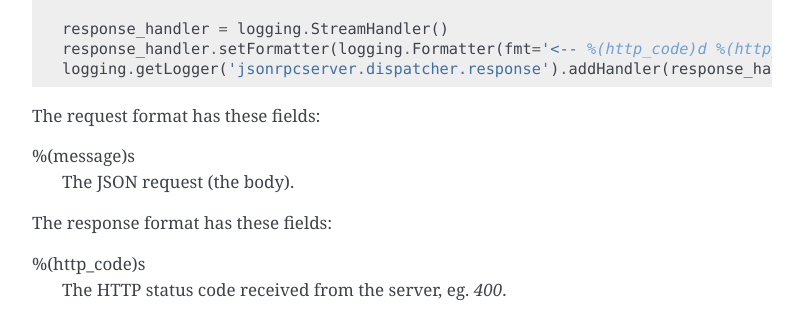
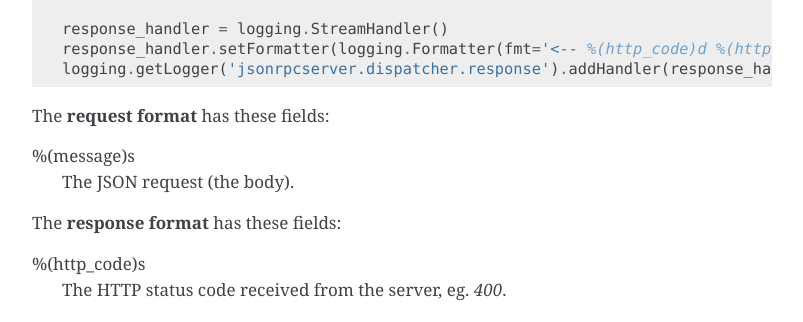
Before and after one commit to explodinglabs/jsonrpcserver, a Sphinx documentation site: the page built from doc/index.rst, in a window 1280 px wide and 900 px high, scrolled down 2462 px. Shown: the part 156-478 px from the top of the window, without its empty margins (238-1041 px from the left). Built offline with Sphinx 7.4.7, drawn with Linux system fonts in a browser that asks for light colours.

Commit message:
Documentation

```diff
--- a/doc/conf.py
+++ b/doc/conf.py
@@ -15,6 +15,7 @@
 
 import sys
 import os
+
 import alabaster
 
 # If extensions (or modules to document with autodoc) are in another directory,
--- a/doc/index.rst
+++ b/doc/index.rst
@@ -127,12 +127,12 @@
     response_handler.setFormatter(logging.Formatter(fmt='<-- %(http_code)d %(http_reason)s %(message)s'))
     logging.getLogger('jsonrpcserver.dispatcher.response').addHandler(response_handler)
 
-The request format has these fields:
+The **request format** has these fields:
 
 %(message)s
     The JSON request (the body).
 
-The response format has these fields:
+The **response format** has these fields:
 
 %(http_code)s
     The HTTP status code received from the server, eg. *400*.
```
